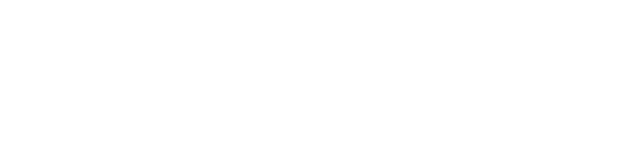
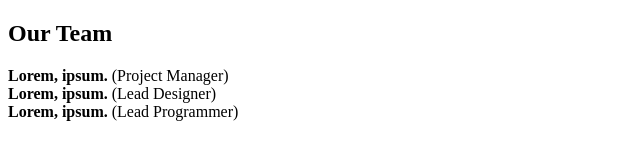
Before and after one commit to bagcampus/Html-Team-Section-Template, a website: page index.html in a window 1280 px wide. Shown: the whole page, without its empty margins (0-640 px from the left). Drawn offline with Linux system fonts and the light colour scheme.

Commit message:
Update index.html

```diff
--- a/index.html
+++ b/index.html
@@ -6,8 +6,46 @@
     <meta name="viewport" content="width=device-width, initial-scale=1.0">
     <title>Free Resource By Bagcampus</title>
     <link rel="stylesheet" href="styles/style.css">
+
+    <!-- bootstrap -->
 </head>
 <body>
+    <div class="container">
+        <div class="row">
+            <div class="col-md-12">
+                <div class="heading">
+                    <h2 class="our-team-heading">Our Team</h2>
+                </div>
+            </div>
+            <div class="col-md-12">
+                <div class="team-section">
+                    <div class="our-team">
+                        <div class="team-member">
 
+                            <div class="designation">
+                                <strong>Lorem, ipsum.</strong> (Project Manager)
+                            </div>
+                        </div>
+
+                        <div class="team-member">
+
+                            <div class="designation">
+                                <strong>Lorem, ipsum.</strong> (Lead Designer)
+                            </div>
+                        </div>
+
+                        <div class="team-member">
+
+                            <div class="designation">
+                                <strong>Lorem, ipsum.</strong> (Lead Programmer)
+                            </div>
+                        </div>
+                    </div>
+                </div>
+            </div>
+        </div>
+    </div>
+
+    <!-- bootstrap -->
 </body>
 </html>
```
